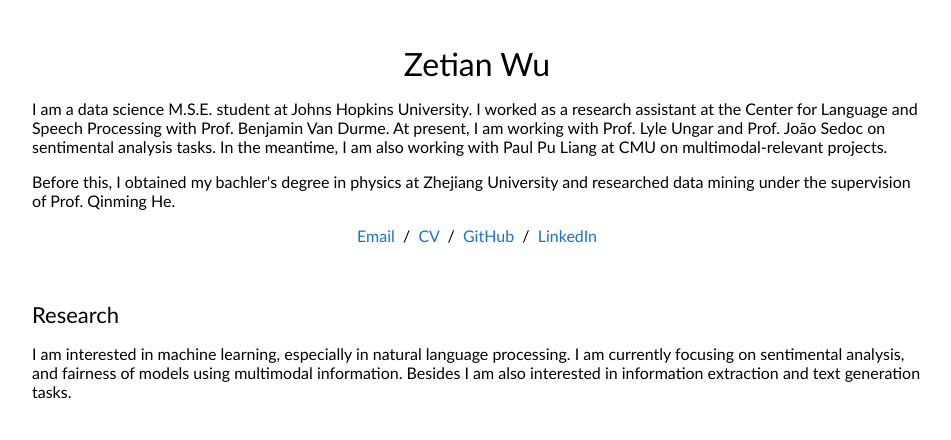
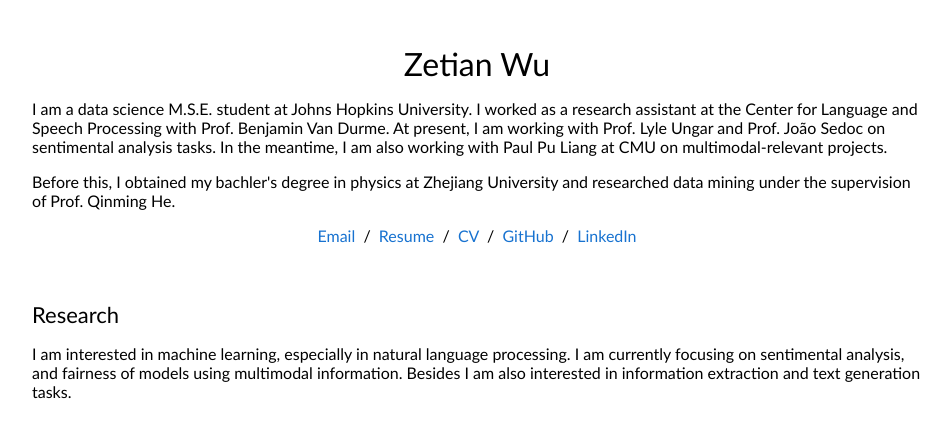
Before and after one commit to Neal-ZT-Wu/homepage, a plain HTML site: page index.html in a window 1280 px wide. Shown: the whole page, without its empty margins (163-1114 px from the left). Drawn offline with Linux system fonts and the light colour scheme.

Commit message:
Update index.html

```diff
--- a/index.html
+++ b/index.html
@@ -35,6 +35,7 @@
         </p>
         <p style="text-align:center">
           <a href="mailto:zwu49@jhu.edu">Email</a> &nbsp;/&nbsp;
+          <a href="files/resume.pdf">Resume</a> &nbsp;/&nbsp;
           <a href="files/CV.pdf">CV</a> &nbsp;/&nbsp;
           <a href="https://github.com/neal-ztwu">GitHub</a> &nbsp;/&nbsp;
           <!-- <a href="files/bio.txt">Biography</a> &nbsp;/&nbsp; -->
```
